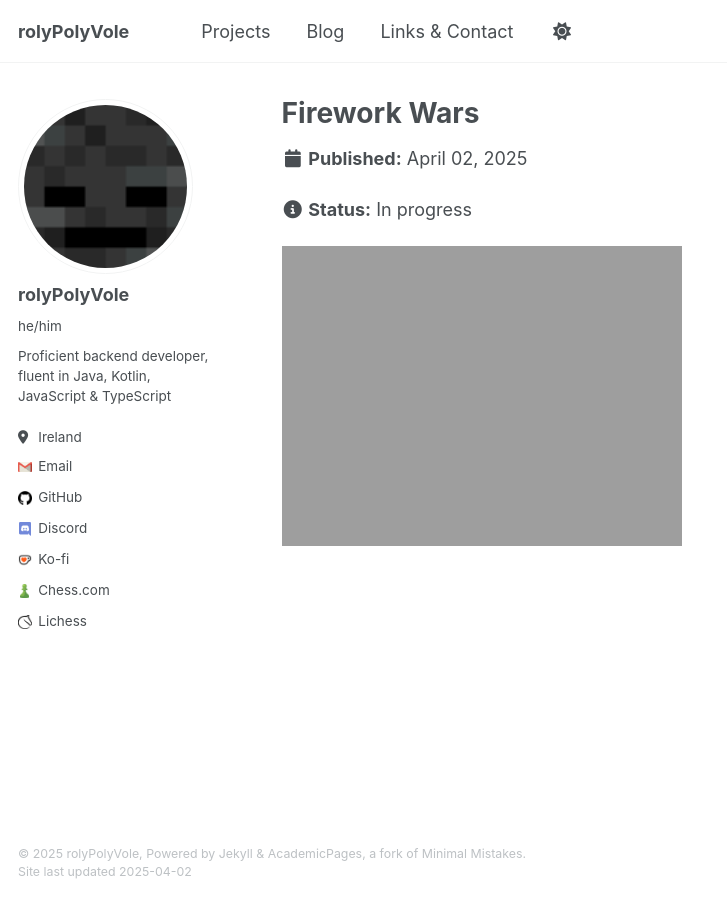
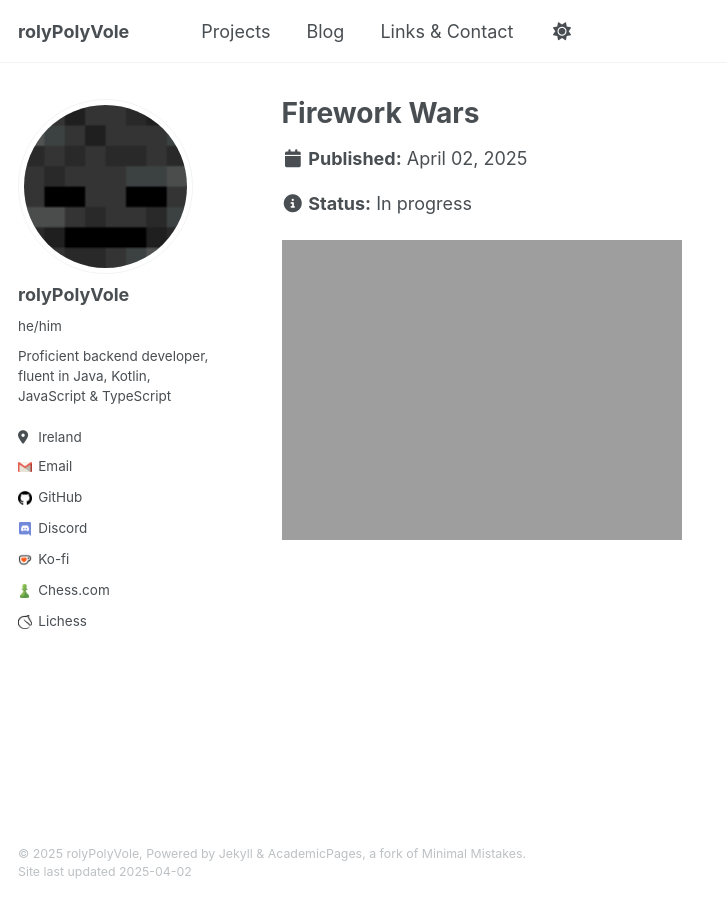
Before and after one commit to rolyPolyVole/rolyPolyVole.github.io, a Jekyll site: the page built from _projects/firework-wars.md, in a window 1280 px wide. Shown: the whole page, without its empty margins (0-727 px from the left). Built offline with Jekyll 4.4.1, drawn with Linux system fonts in a browser that asks for light colours.

Commit message:
Reduce line spacing between date and status text

```diff
--- a/_sass/layout/_page.scss
+++ b/_sass/layout/_page.scss
@@ -240,6 +240,11 @@
   }
 }
 
+/* Reduce spacing between publish date and status on project pages */
+.page__date + .page__date {
+  margin-top: -0.33em; /* Reduce spacing by 33% */
+}
+
 .page__meta-title {
   margin-bottom: 10px;
   font-size: $type-size-6;
```
